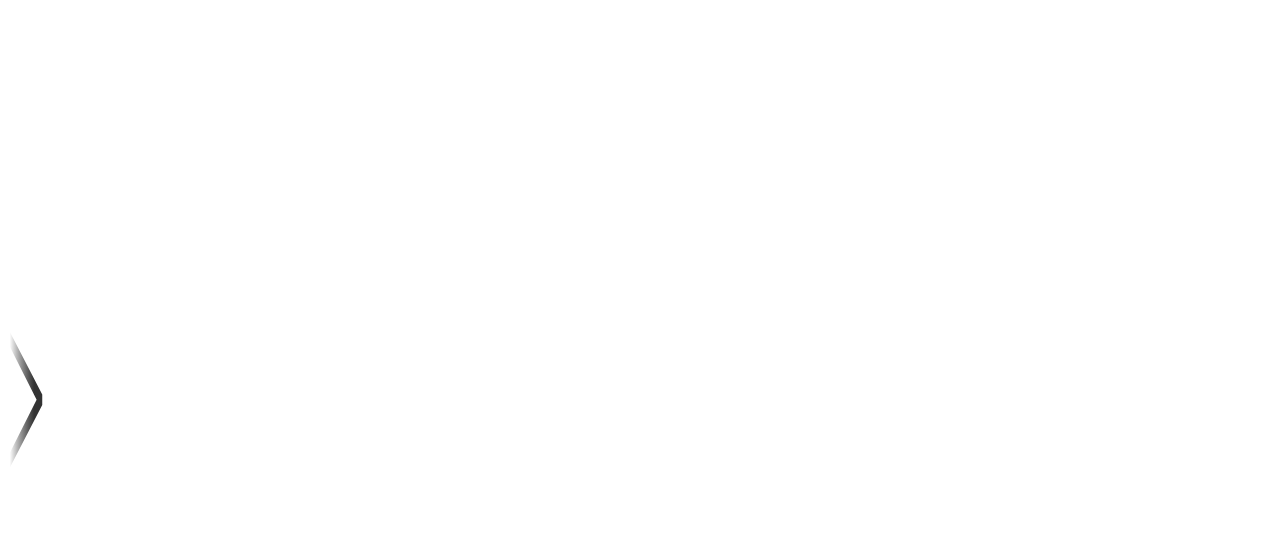
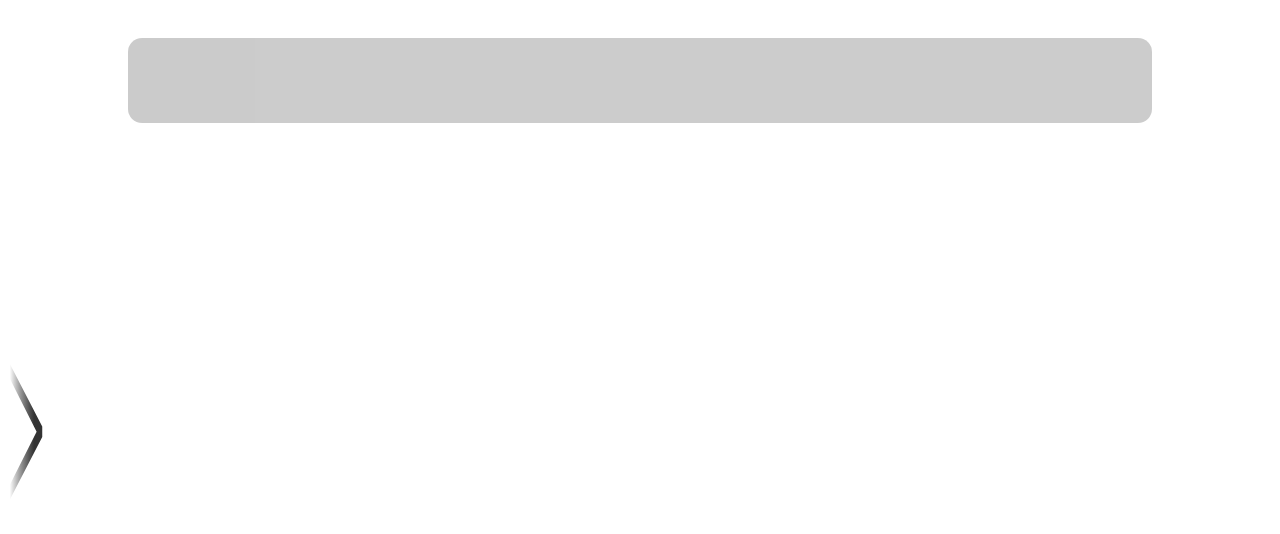
Before and after one commit to suriya216/React, a React (Create React App) app: page / in a window 1280 px wide. Shown: the top 534 px of the page. Built offline with nearby package versions, Linux system fonts and the light colour scheme.

Commit message:
creating menu bar

```diff
--- a/src/App.css
+++ b/src/App.css
@@ -4,16 +4,24 @@ body{
   font-family: Arial, sans-serif;
 }
 
+.menuContainer{
+  display: flex;
+  flex-wrap: nowrap;
+}
+
 .arrow-icon{
   width: 52px;
 }
+
 
 .arrow-container{
   display: flex;
   flex-direction: row;
   justify-content: center;
   align-items: center;
-  height: 100vh;
+  height: fit-content;
+  position: relative;
+  top: 25vh;
 }
 
 .arrow-mark{
@@ -34,7 +42,9 @@ body{
   flex-direction: row;
   justify-content: center;
   align-items: center;
-  height: 100vh;
+  height: fit-content;
+  position: relative;
+  top: 25vh;
 }
 
 .revarrow-mark {
@@ -47,7 +57,7 @@ body{
 .arrow-container,
 .revarrow-container {
   cursor: pointer;
-  transition: opacity 0.5s ease-in-out, transform 0.5s ease-in-out;
+  transition: opacity 0.5s ease-in-out, transform 0.7s ease-in-out;
 }
 
 .arrow-container-enter,
@@ -73,3 +83,22 @@ body{
   opacity: 0;
   transform: scale(0.9);
 }
+
+.menuContainer{
+  display: flex;
+  background-color: #000000;
+  opacity: 0.2;
+  border-radius: 14px;
+  width: 80%;
+  margin-left: 10%;
+  margin-top: 3%;
+}
+
+.menuBar{
+  display: flex;
+}
+
+.homeBar{
+  display: flex;
+  color: #000000;
+}
--- a/src/App.js
+++ b/src/App.js
@@ -1,12 +1,14 @@
 import './App.css';
 import ColorChanger from './components/ColorChanger.js';
+import MenuBar from './components/MenuBar.js';
 
 
 function App() {
   return (
-    <>
+    <div className='mainContainer'>
+      <MenuBar />
       <ColorChanger />
-    </>
+    </div>
   );
 }
 
--- a/src/components/MenuBar.js
+++ b/src/components/MenuBar.js
@@ -3,7 +3,13 @@ import '../App.css';
 function MenuBar() {
   return(
     <>
-
+      <div className='menuContainer'>
+        <div className='menuBar'>
+          <div className='homeBar'>
+            <h6>Home</h6>
+          </div>
+        </div>
+      </div>
     </>
   );
 }
```
